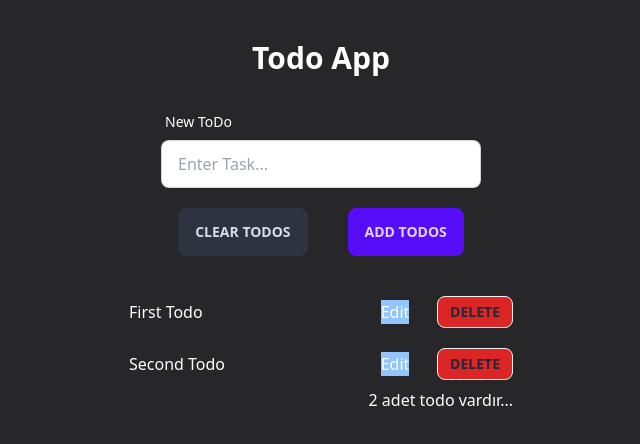
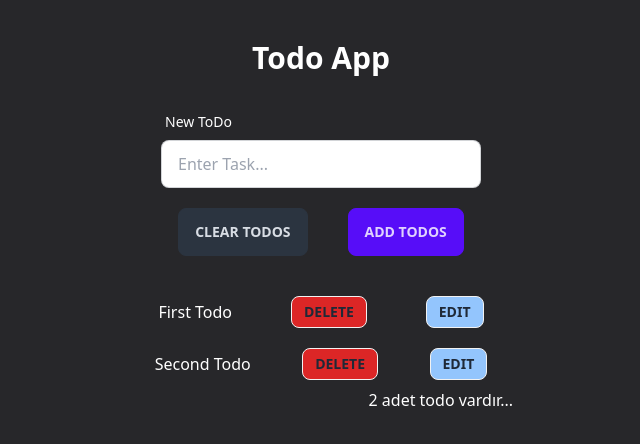
Before and after one commit to arigkubra/ToDo, a Vue app: page / in a window 1280 px wide. Shown: the top 444 px of the page, without its empty margins (319-959 px from the left). Built offline with nearby package versions, Linux system fonts and the light colour scheme.

Commit message:
Buttons component has been created

```diff
--- /dev/null
+++ b/src/components/Buttons.vue
@@ -0,0 +1,6 @@
+<template>
+
+    <button class="btn btn-sm">
+      <slot></slot>
+    </button>
+</template>
--- a/src/components/TodoItem.vue
+++ b/src/components/TodoItem.vue
@@ -1,9 +1,8 @@
 todoItem.vue
 <template>
-  <li class="flex justify-between items-center mt-5 text-white">
+  <li class="flex justify-around items-center mt-5  text-white">
     <span
     v-if="!item.editing"
-    class="w-56"
     >{{ item.text }}</span>
     <input
       v-else
@@ -12,19 +11,20 @@ todoItem.vue
       @keyup.enter="saveEdit"
       class="text-black"
     />
-    <button @click="toggleEdit" class="bg-blue-300">
-      {{ item.editing ? "Save" : "Edit" }}
-    </button>
-    <button @click="deleteItem(item)" class="btn btn-sm bg-red-600">
-      Delete
-    </button>
+    <buttons @click="deleteItem(item)" class="btn btn-sm bg-red-600">Delete</buttons>
+    <buttons @click="toggleEdit" class="btn btn-sm bg-blue-300">{{ item.editing ? "Save" : "Edit" }}</buttons>
+
   </li>
 </template>
 
 <script>
+import Buttons from './Buttons.vue';
 export default {
   inject: ["deleteItem"],
   props: ["item"],
+  components:{
+    Buttons,
+  },
   methods: {
     toggleEdit() {
       // Düzenleme modunu ters çevir (true ise false, false ise true)
@@ -34,5 +34,6 @@ export default {
       this.toggleEdit(); // Düzenleme modunu kapat
     },
   },
+
 };
 </script>
```
